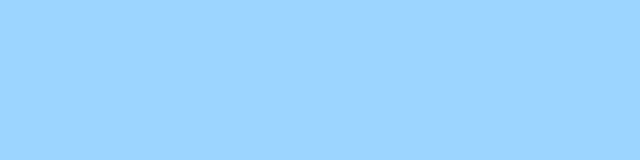
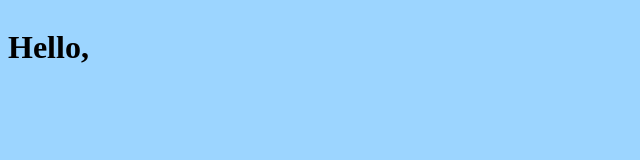
Before and after one commit to MateoSRQ/aries, a React app: page / in a window 1280 px wide. Shown: the whole page, without its empty margins (0-640 px from the left). Built offline with nearby package versions, Linux system fonts and the light colour scheme; some packages are replaced by stand-ins of ours.

Commit message:
Initial commit

```diff
--- /dev/null
+++ b/src/js/components/form/component.js
@@ -0,0 +1,11 @@
+import loglevel from "loglevel";
+import React from "react";
+import { render } from "react-dom";
+
+class Form extends React.Component {
+    render() {
+        return <h1>Hello, {this.props.name}</h1>;
+    }
+}
+
+export default Form;
--- a/src/js/index.js
+++ b/src/js/index.js
@@ -5,12 +5,15 @@ import { Provider } from "react-redux";
 import store from "./store/index";
 import { addArticle } from "./actions/index";
 
+import Form from './components/form/component'
+
 loglevel.info('src/js/index')
 store.subscribe(() => loglevel.info('suscribed to store'))
 // store.dispatch( addArticle({ title: 'React Redux Tutorial for Beginners', id: 1 }) )
 //
 render(
 <Provider store={store}>
-    </Provider>,
+    <Form />
+</Provider>,
 document.getElementById("root")
 );
--- a/src/styles/index.scss
+++ b/src/styles/index.scss
@@ -3,10 +3,12 @@ $backgroundColor: #9cd5ff;
 html {
   width: 100%;
   height: 100%;
+  overflow: hidden;
 }
 
 body {
   width: 100%;
   height: 100%;
   background-color: $backgroundColor;
+  overflow: hidden;
 }
```
